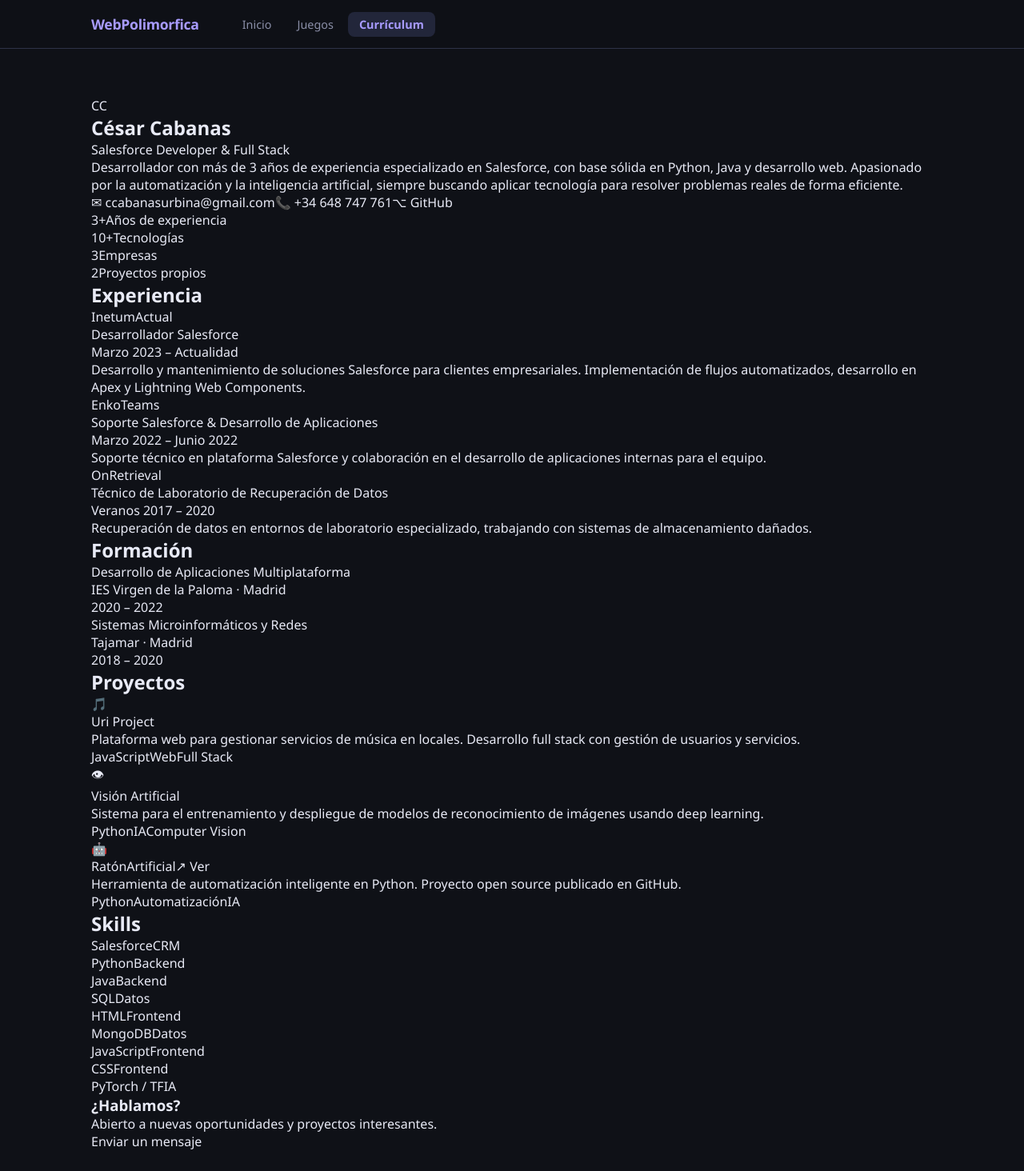
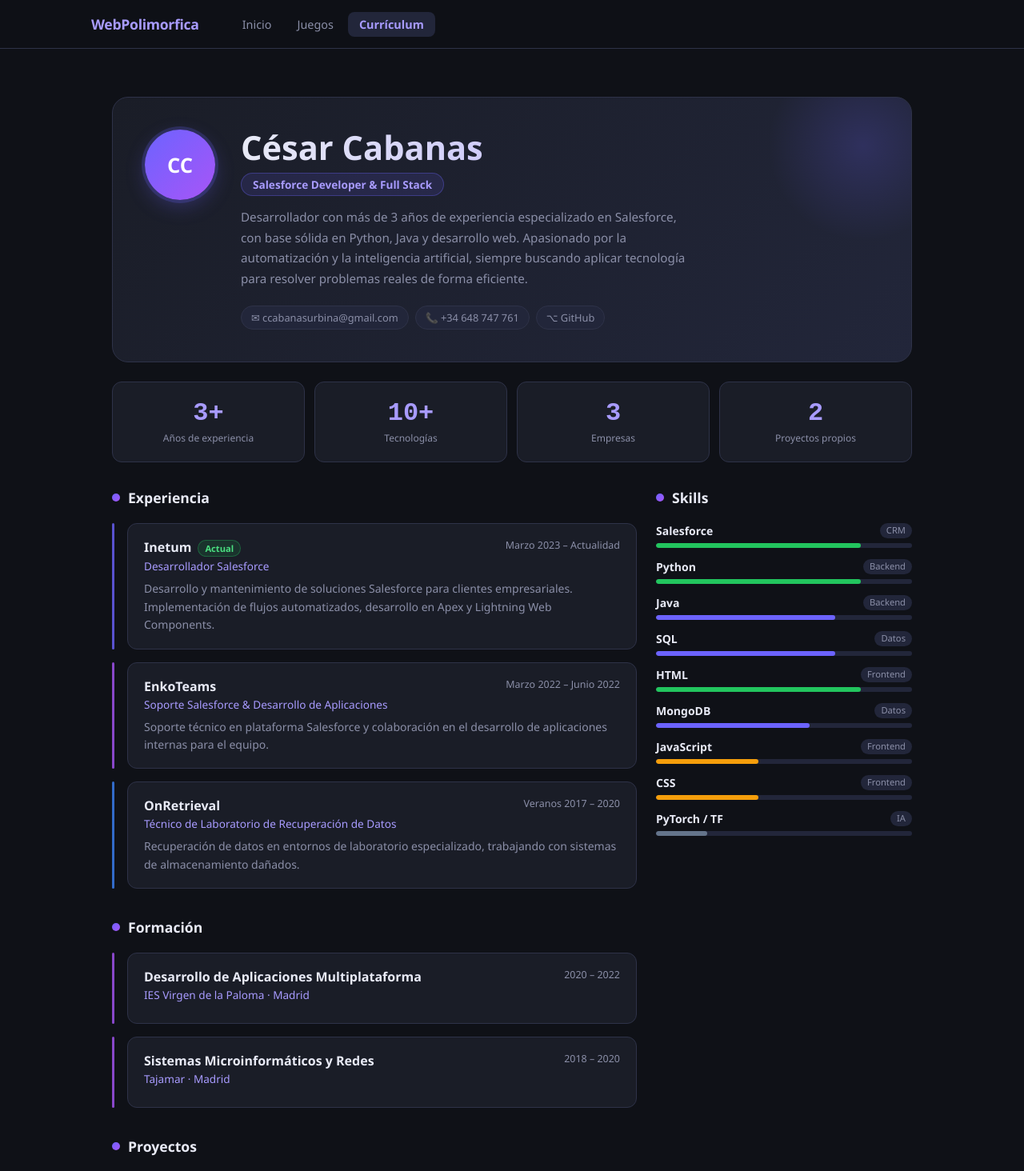
Before and after one commit to zeuscabanas/WebPolimorfica, a Next.js app: page /curriculum in a window 1280 px wide. Shown: the top 1464 px of the page at 80% size. Built offline with nearby package versions, Linux system fonts and the light colour scheme.

Commit message:
feat: add CV styles

```diff
--- a/app/globals.css
+++ b/app/globals.css
@@ -728,3 +728,306 @@
 .ctrl-btn:active { background: var(--accent); transform: scale(0.93); }
 .ctrl-btn.accent { background: var(--surface); color: var(--accent-light); border-color: var(--accent); }
 .ctrl-btn.wide   { width: 144px; font-size: 1rem; }
+
+/* ============================================================
+   Currículum
+   ============================================================ */
+
+/* Animación de entrada */
+.cv-reveal {
+  opacity: 0;
+  transform: translateY(28px);
+  transition: opacity 0.6s ease, transform 0.6s ease;
+  transition-delay: var(--delay, 0s);
+}
+.cv-visible { opacity: 1; transform: translateY(0); }
+
+.cv-page { max-width: 1000px; margin: 0 auto; }
+
+/* ── Hero ── */
+.cv-hero {
+  display: flex;
+  gap: 32px;
+  align-items: flex-start;
+  background: linear-gradient(135deg, #1a1d27 0%, #22263a 100%);
+  border: 1px solid var(--border);
+  border-radius: 20px;
+  padding: 40px;
+  margin-bottom: 24px;
+  position: relative;
+  overflow: hidden;
+}
+.cv-hero::before {
+  content: '';
+  position: absolute;
+  top: -60px; right: -60px;
+  width: 240px; height: 240px;
+  background: radial-gradient(circle, #6c63ff33 0%, transparent 70%);
+  pointer-events: none;
+}
+
+.cv-avatar {
+  width: 88px; height: 88px;
+  border-radius: 50%;
+  background: linear-gradient(135deg, #6c63ff, #a855f7);
+  display: flex; align-items: center; justify-content: center;
+  font-size: 1.6rem; font-weight: 800; color: #fff;
+  flex-shrink: 0;
+  box-shadow: 0 0 0 4px #6c63ff33, 0 8px 24px #6c63ff44;
+}
+
+.cv-hero-text { flex: 1; }
+
+.cv-name {
+  font-size: clamp(1.8rem, 4vw, 2.6rem);
+  font-weight: 800;
+  background: linear-gradient(90deg, #e8eaf6, #a89bff);
+  -webkit-background-clip: text;
+  -webkit-text-fill-color: transparent;
+  background-clip: text;
+  line-height: 1.1;
+  margin-bottom: 8px;
+}
+
+.cv-title-badge {
+  display: inline-block;
+  background: #6c63ff22;
+  border: 1px solid #6c63ff55;
+  color: var(--accent-light);
+  font-size: 0.85rem;
+  font-weight: 600;
+  padding: 4px 14px;
+  border-radius: 100px;
+  margin-bottom: 14px;
+}
+
+.cv-about {
+  color: var(--text-muted);
+  font-size: 0.95rem;
+  line-height: 1.7;
+  margin-bottom: 20px;
+  max-width: 560px;
+}
+
+.cv-contact-row { display: flex; flex-wrap: wrap; gap: 8px; }
+
+.cv-chip {
+  background: var(--surface2);
+  border: 1px solid var(--border);
+  color: var(--text-muted);
+  font-size: 0.8rem;
+  padding: 5px 12px;
+  border-radius: 100px;
+  text-decoration: none;
+  transition: border-color 0.2s, color 0.2s;
+}
+.cv-chip:hover { border-color: var(--accent); color: var(--accent-light); }
+
+/* ── Stats ── */
+.cv-stats {
+  display: grid;
+  grid-template-columns: repeat(4, 1fr);
+  gap: 12px;
+  margin-bottom: 32px;
+}
+.cv-stat {
+  background: var(--surface);
+  border: 1px solid var(--border);
+  border-radius: var(--radius);
+  padding: 20px 16px;
+  text-align: center;
+  transition: border-color 0.2s, transform 0.2s;
+}
+.cv-stat:hover { border-color: var(--accent); transform: translateY(-3px); }
+.cv-stat-value {
+  display: block;
+  font-size: 2rem; font-weight: 800;
+  color: var(--accent-light); font-family: monospace;
+}
+.cv-stat-label { font-size: 0.75rem; color: var(--text-muted); }
+
+/* ── Layout grid ── */
+.cv-grid {
+  display: grid;
+  grid-template-columns: 1fr 320px;
+  gap: 24px;
+  align-items: start;
+}
+
+/* ── Section ── */
+.cv-section { margin-bottom: 36px; }
+.cv-section-title {
+  font-size: 1.1rem; font-weight: 700;
+  color: var(--text);
+  margin-bottom: 20px;
+  display: flex; align-items: center; gap: 10px;
+}
+.cv-dot {
+  width: 10px; height: 10px;
+  border-radius: 50%;
+  background: linear-gradient(135deg, #6c63ff, #a855f7);
+  flex-shrink: 0;
+}
+
+/* ── Timeline ── */
+.cv-timeline { display: flex; flex-direction: column; gap: 16px; }
+
+.cv-tl-item {
+  display: flex;
+  gap: 16px;
+}
+.cv-tl-line {
+  width: 3px; border-radius: 4px;
+  flex-shrink: 0; min-height: 100%;
+  opacity: 0.8;
+}
+.cv-tl-body {
+  flex: 1;
+  background: var(--surface);
+  border: 1px solid var(--border);
+  border-radius: var(--radius);
+  padding: 18px 20px;
+  transition: border-color 0.2s, transform 0.2s;
+}
+.cv-tl-body:hover { border-color: var(--accent); transform: translateX(4px); }
+
+.cv-tl-header {
+  display: flex;
+  justify-content: space-between;
+  align-items: flex-start;
+  gap: 12px;
+  margin-bottom: 8px;
+  flex-wrap: wrap;
+}
+.cv-tl-company { font-weight: 700; font-size: 1rem; color: var(--text); }
+.cv-badge-current {
+  display: inline-block;
+  background: #22c55e22;
+  border: 1px solid #22c55e55;
+  color: #4ade80;
+  font-size: 0.7rem;
+  font-weight: 700;
+  padding: 2px 8px;
+  border-radius: 100px;
+  margin-left: 8px;
+  vertical-align: middle;
+}
+.cv-tl-role { font-size: 0.85rem; color: var(--accent-light); margin-top: 2px; }
+.cv-tl-period { font-size: 0.78rem; color: var(--text-muted); white-space: nowrap; flex-shrink: 0; }
+.cv-tl-desc { font-size: 0.875rem; color: var(--text-muted); line-height: 1.6; }
+
+/* ── Proyectos ── */
+.cv-projects { display: flex; flex-direction: column; gap: 14px; }
+.cv-project-card {
+  display: flex; gap: 16px;
+  background: var(--surface);
+  border: 1px solid var(--border);
+  border-radius: var(--radius);
+  padding: 20px;
+  transition: border-color 0.2s, transform 0.2s;
+}
+.cv-project-card:hover { border-color: var(--accent); transform: translateX(4px); }
+.cv-project-icon {
+  font-size: 1.8rem; flex-shrink: 0;
+  width: 48px; height: 48px;
+  background: var(--surface2);
+  border-radius: 10px;
+  display: flex; align-items: center; justify-content: center;
+}
+.cv-project-body { flex: 1; }
+.cv-project-header {
+  display: flex; align-items: center;
+  justify-content: space-between;
+  margin-bottom: 6px;
+}
+.cv-project-name { font-weight: 700; font-size: 1rem; }
+.cv-project-link {
+  font-size: 0.8rem; color: var(--accent-light);
+  text-decoration: none;
+  background: var(--surface2);
+  border: 1px solid var(--border);
+  padding: 3px 10px; border-radius: 6px;
+  transition: border-color 0.2s;
+}
+.cv-project-link:hover { border-color: var(--accent); }
+.cv-project-desc { font-size: 0.875rem; color: var(--text-muted); line-height: 1.6; margin-bottom: 10px; }
+.cv-tags { display: flex; flex-wrap: wrap; gap: 6px; }
+.cv-tag {
+  background: var(--surface2);
+  border: 1px solid var(--border);
+  color: var(--text-muted);
+  font-size: 0.72rem;
+  padding: 3px 10px;
+  border-radius: 100px;
+}
+
+/* ── Skills ── */
+.cv-skills { display: flex; flex-direction: column; gap: 14px; }
+.cv-skill-header {
+  display: flex; justify-content: space-between;
+  margin-bottom: 6px;
+}
+.cv-skill-name { font-size: 0.875rem; font-weight: 600; }
+.cv-skill-cat {
+  font-size: 0.7rem; color: var(--text-muted);
+  background: var(--surface2);
+  padding: 1px 8px; border-radius: 100px;
+}
+.cv-bar-bg {
+  height: 6px;
+  background: var(--surface2);
+  border-radius: 100px;
+  overflow: hidden;
+}
+.cv-bar-fill {
+  height: 100%;
+  width: 0;
+  border-radius: 100px;
+  background: var(--c, var(--accent));
+  transition: width 1s cubic-bezier(0.4, 0, 0.2, 1);
+}
+.cv-visible .cv-bar-fill { width: var(--w, 0%); }
+/* Trigger bars when parent section becomes visible */
+.cv-section.cv-visible .cv-bar-fill { width: var(--w, 0%); }
+
+/* ── CTA ── */
+.cv-cta {
+  text-align: center;
+  background: linear-gradient(135deg, #1a1d27, #22263a);
+  border: 1px solid var(--border);
+  border-radius: 20px;
+  padding: 48px 32px;
+  margin-top: 8px;
+  position: relative;
+  overflow: hidden;
+}
+.cv-cta::before {
+  content: '';
+  position: absolute;
+  bottom: -40px; left: 50%;
+  transform: translateX(-50%);
+  width: 300px; height: 150px;
+  background: radial-gradient(circle, #6c63ff22 0%, transparent 70%);
+}
+.cv-cta-title { font-size: 1.8rem; font-weight: 800; margin-bottom: 8px; }
+.cv-cta-sub { color: var(--text-muted); margin-bottom: 24px; }
+.cv-cta-btn {
+  display: inline-block;
+  background: linear-gradient(135deg, #6c63ff, #a855f7);
+  color: #fff;
+  text-decoration: none;
+  padding: 12px 32px;
+  border-radius: 10px;
+  font-weight: 700;
+  font-size: 0.95rem;
+  transition: opacity 0.2s, transform 0.2s;
+  box-shadow: 0 4px 20px #6c63ff44;
+}
+.cv-cta-btn:hover { opacity: 0.88; transform: translateY(-2px); }
+
+/* ── Responsive ── */
+@media (max-width: 720px) {
+  .cv-hero { flex-direction: column; gap: 20px; padding: 28px 20px; }
+  .cv-stats { grid-template-columns: repeat(2, 1fr); }
+  .cv-grid { grid-template-columns: 1fr; }
+}
```
